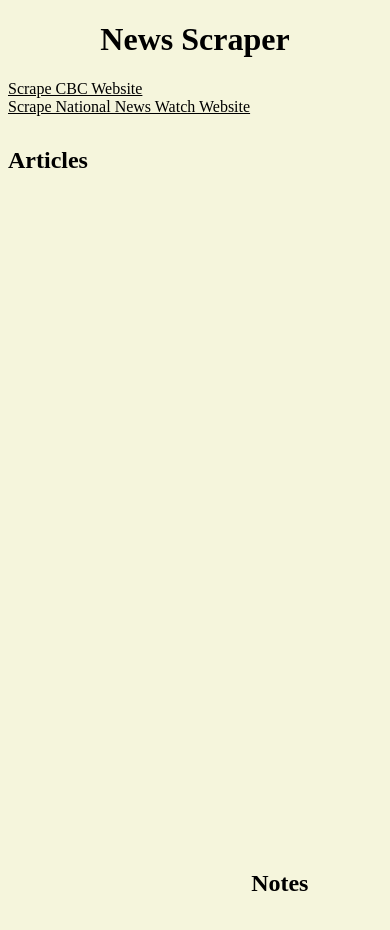
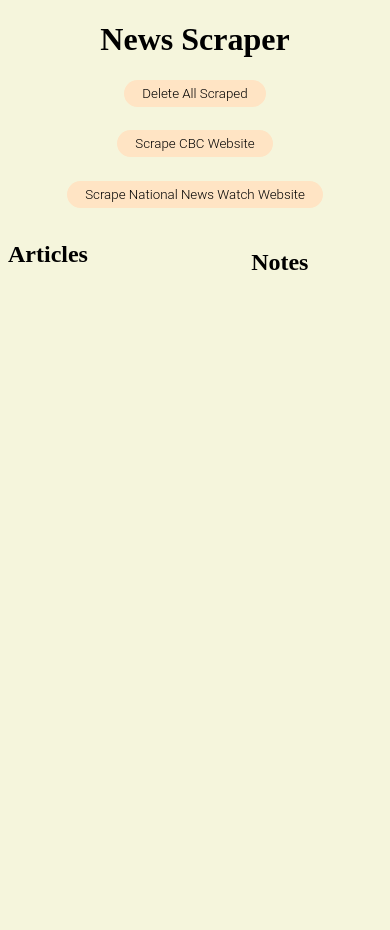
Before and after one commit to GMCLi/NewsScraper, a website: page public/index.html in a window 390 px wide. Drawn offline with nearby package versions, Linux system fonts and the light colour scheme; no server answers.

Commit message:
all clear

```diff
--- a/public/app.js
+++ b/public/app.js
@@ -1,7 +1,20 @@
+$("#cbcScrape").on("click", function () {
+  $.get("/cbcscrape").then(function () {
+    window.location.reload();
+  })
+});
+
+$("#nnwScrape").on("click", function () {
+  $.get("/nnwscrape").then(function () {
+    window.location.reload();
+  })
+});
+
 //Grabbing the articles and taking them in as a JSON object
-$.getJSON("/articles", function(data) {console.log(data);
+$.getJSON("/articles", function (data) {
+  console.log(data);
   // For each, append the Title, Summary, URL, Picture to the #article div
-  for(var i=0; i < data.length; i++) {
+  for (var i = 0; i < data.length; i++) {
     //p tag in articles
     $("#articles").append("<div class='card'><img src='" + data[i].image + "'> <p style='margin: auto' data-id='" + data[i]._id +
       //Title
@@ -17,7 +30,7 @@ $.getJSON("/articles", function(data) {console.log(data);
 });
 
 //Clicking a p tag
-$(document).on("click", "p", function() {
+$(document).on("click", "p", function () {
   //Create a border around the notes section otherwise it would have
   //a border around nothing before it's clicked
   $("#notes").css({
@@ -34,7 +47,7 @@ $(document).on("click", "p", function() {
     url: "/articles/" + thisId
   })
     //Add note info to the page
-  .then(function(data) {
+    .then(function (data) {
       console.log(data);
       //Append the article title with data.title
       $("#notes").append("<h3>" + data.title + "</h3>");
@@ -61,7 +74,7 @@ $(document).on("click", "p", function() {
 });
 
 //Save note button mechanics
-$(document).on("click", "#savenote", function() {
+$(document).on("click", "#savenote", function () {
   //Grab the id of the article id tied to the submit button
   var thisId = $(this).attr("data-id");
 
@@ -77,7 +90,7 @@ $(document).on("click", "#savenote", function() {
     }
   })
     //log the response
-  .then(function(data) {
+    .then(function (data) {
       console.log(data);
       //empty out the notes section
       $("#notes").empty();
@@ -87,3 +100,15 @@ $(document).on("click", "#savenote", function() {
   $("#titleinput").val("");
   $("#bodyinput").val("");
 });
+
+//Delete all articles ISSUE 404 ERROR
+$("#deleteBtn").on("click", function () {
+    $.ajax({
+      method: "DELETE",
+      url: "/articles/",
+    })
+      .then(function () {
+        console.log("check");
+        window.location.reload()
+      });
+  });
--- a/public/index.html
+++ b/public/index.html
@@ -70,6 +70,34 @@
       height: 200px;
       font-size: 18px;
     }
+
+    .btn {
+      display: inline-block;
+      padding: 0.3em 1.2em;
+      margin: 0 0.1em 0.1em 0;
+      border: 0.16em solid rgba(255, 255, 255, 0);
+      border-radius: 2em;
+      box-sizing: border-box;
+      text-decoration: none;
+      font-family: 'Roboto', sans-serif;
+      font-weight: 300;
+      color: black;
+      /* text-shadow: 0 0.04em 0.04em rgba(0, 0, 0, 0.35); */
+      text-align: center;
+      transition: all 0.2s;
+      background-color: bisque;
+    }
+
+    .btn:hover {
+      border-color: rgba(255, 255, 255, 1);
+    }
+
+    @media all and (max-width:30em) {
+      .btn {
+        display: block;
+        margin: 0.2em auto;
+      }
+    }
   </style>
 </head>
 
@@ -78,23 +106,27 @@
   <div id="newsColumn">
     <h1>News Scraper</h1>
     <div class="row">
-      <a class="nav-link" href="/cbcscrape/" style="color: black">Scrape CBC Website<span class="sr-only"></span></a>
+      <button class="btn btn-rounded btn-outline-primary" id="deleteBtn" onClick="window.location.reload()">Delete All Scraped</button>
       <br>
-      <a class="nav-link" href="/nnwscrape/" style="color: black">Scrape National News Watch Website<span
-          class="sr-only"></span></a>
+      <button class="btn btn-rounded btn-outline-primary" id="cbcScrape">Scrape CBC Website</button>
+      <!-- <button class="btn" id="cbcScrape">Scrape CBC Website</button> -->
+      <!-- <a class="nav-link" href="/cbcscrape/" style="color: black">Scrape CBC Website<span class="sr-only"></span></a> -->
+      <br>
+      <button class="btn btn-rounded btn-outline-primary" id="nnwScrape">Scrape National News Watch Website</button>
+      <!-- <button class="btn" id="nnwScrape">Scrape National News Watch Website</button> -->
+      <!-- <a class="nav-link" href="/nnwscrape/" style="color: black">Scrape National News Watch Website<span
+          class="sr-only"></span></a> -->
     </div>
     <!-- #articles will be populated by the articles once it is all scraped from the news site -->
     <!-- do this by appending the title and  -->
-    <div id="articles">
-          <h2>Articles</h2>
-        </div>
+    <div class="row">
+      <div id="articles">
+        <h2>Articles</h2>
       </div>
-
+      <div id="notes" style="margin-top: 5%; margin-right: 5%">
+        <h2>Notes</h2>
+      </div>
     </div>
-    <div id="notes" style="margin-top: 5%; margin-right: 5%">
-      <h2>Notes</h2>
-    </div>
-  </div>
   </div>
 
   <script src="https://code.jquery.com/jquery-3.3.1.slim.min.js"
```
Also changed, not shown: server.js (+11 -1 lines), README.md. Lines whose indentation alone changed are shown as unchanged.
